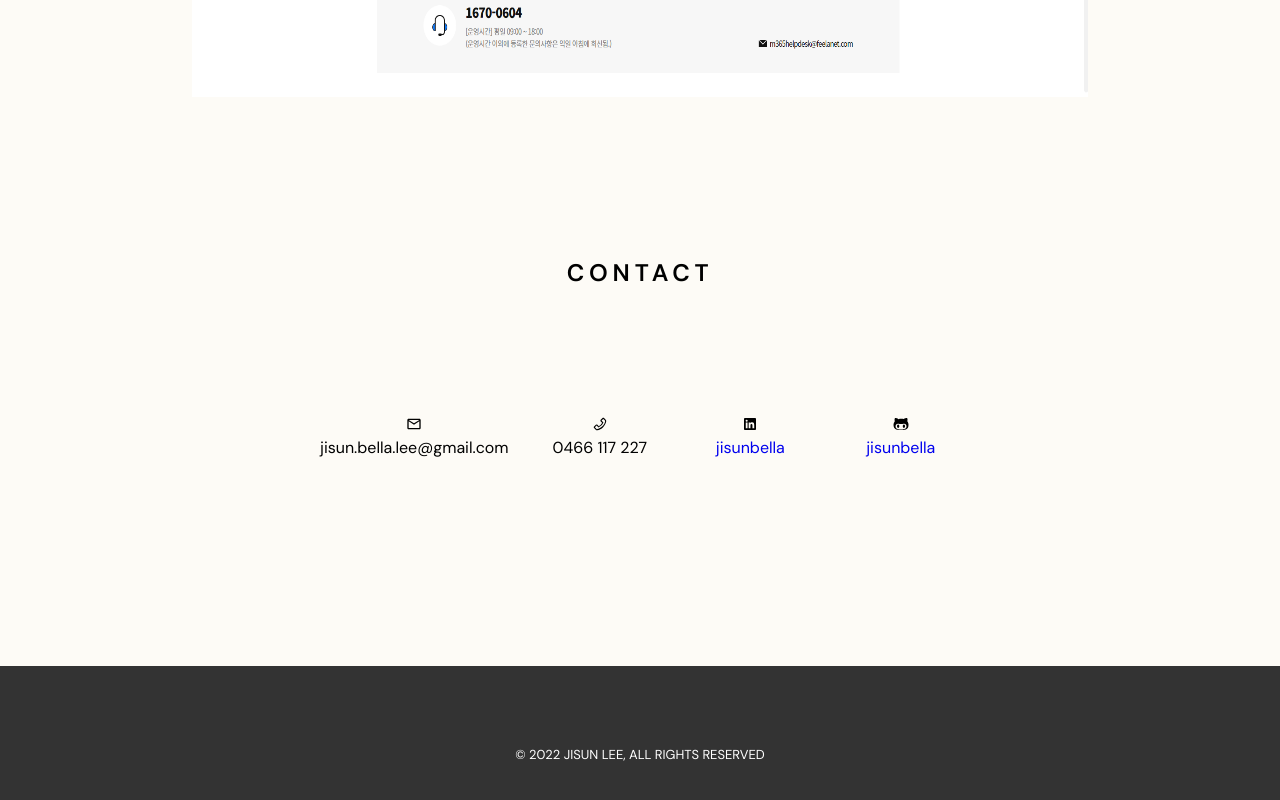
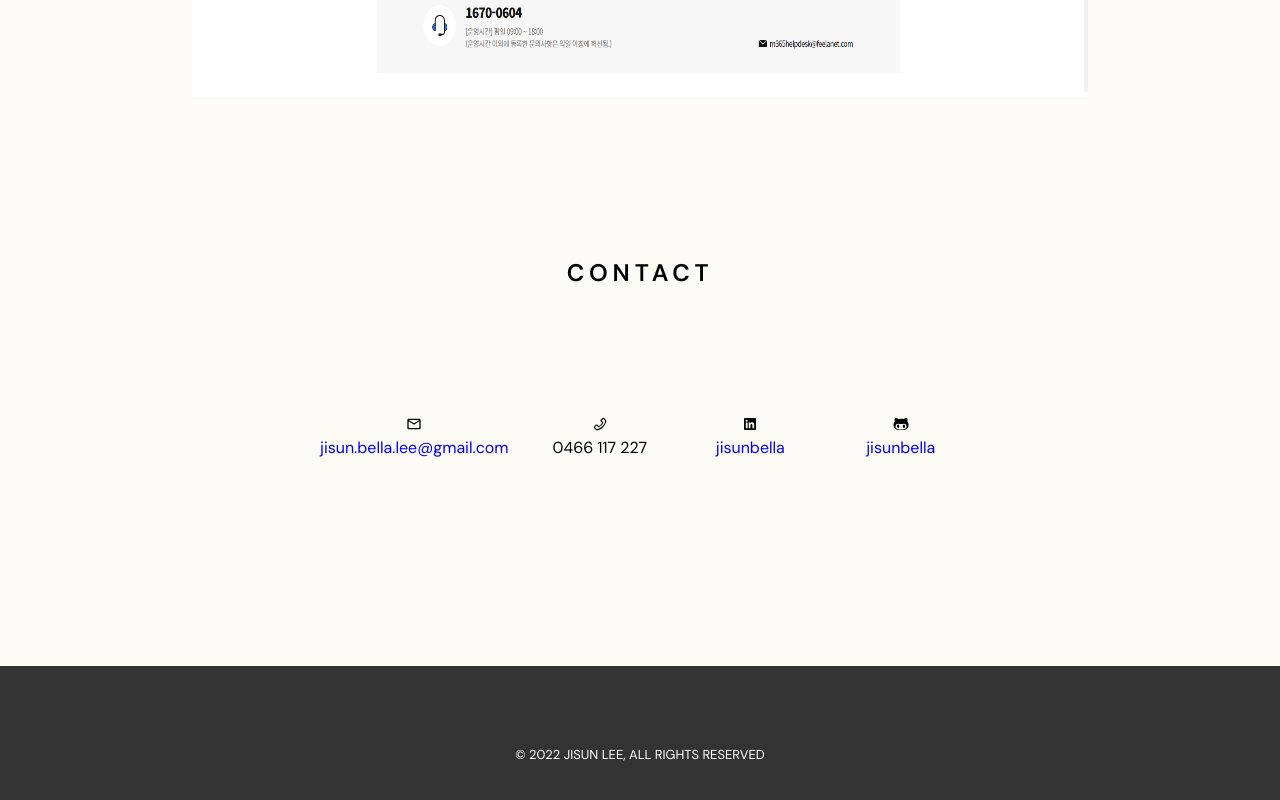
Before and after one commit to jisunbella/jisun-portfolio, a React (Create React App) app: page / in a window 1280 px wide. Shown: the part 5057-5857 px from the top of the page. Built offline with nearby package versions, Linux system fonts and the light colour scheme.

Commit message:
change domain

```diff
--- a/package.json
+++ b/package.json
@@ -1,7 +1,7 @@
 {
   "name": "jisun-portfolio",
   "version": "0.1.0",
-  "homepage": "https://jisunbella.github.io/jisun-portfolio/",
+  "homepage": "http://jisun.portfolio.io/",
   "private": true,
   "dependencies": {
     "@testing-library/jest-dom": "^5.16.5",
--- a/src/components/contact/Contact.jsx
+++ b/src/components/contact/Contact.jsx
@@ -12,7 +12,7 @@
       <div className="contact__content">
         <div>
           <MdOutlineEmail />
-          <div>jisun.bella.lee@gmail.com</div>
+          <a href='mailto:jisun.bella.lee@gmail.com'>jisun.bella.lee@gmail.com</a>
         </div>
         <div>
           <AiOutlinePhone />
```
